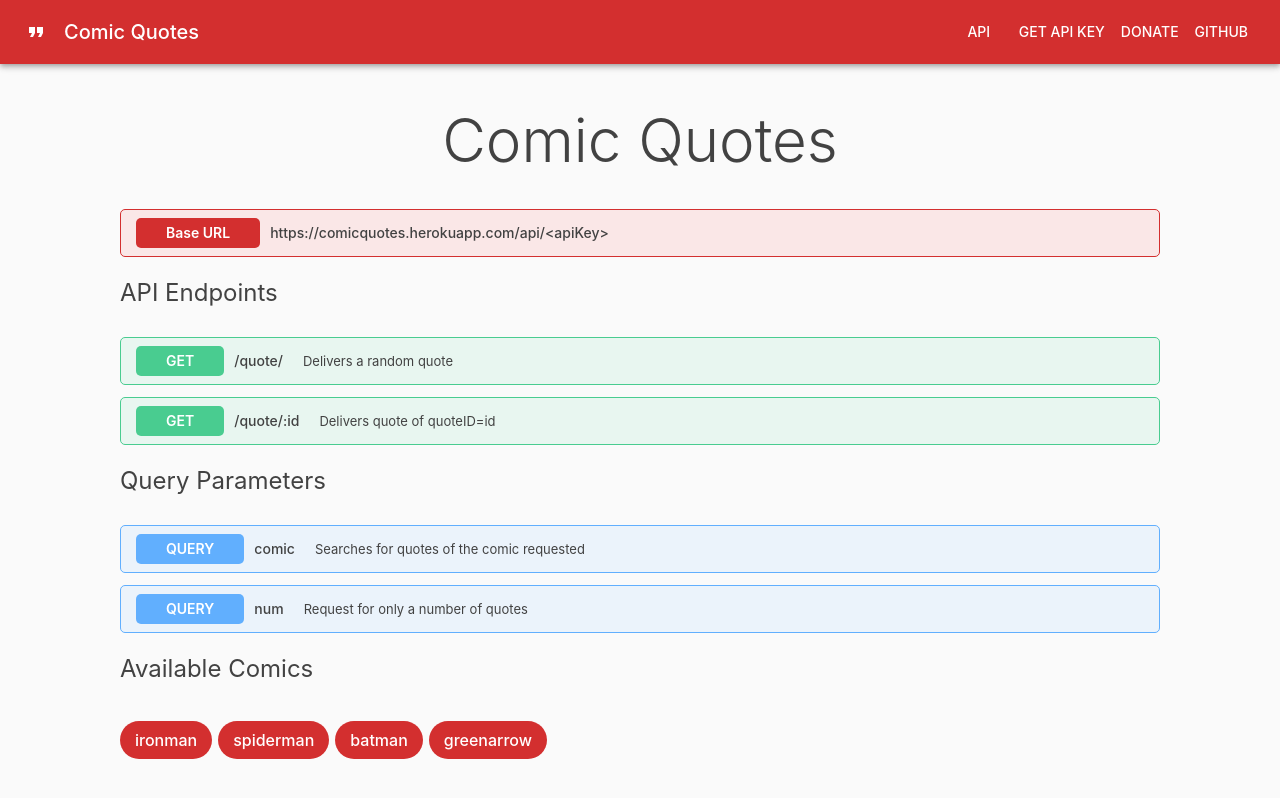
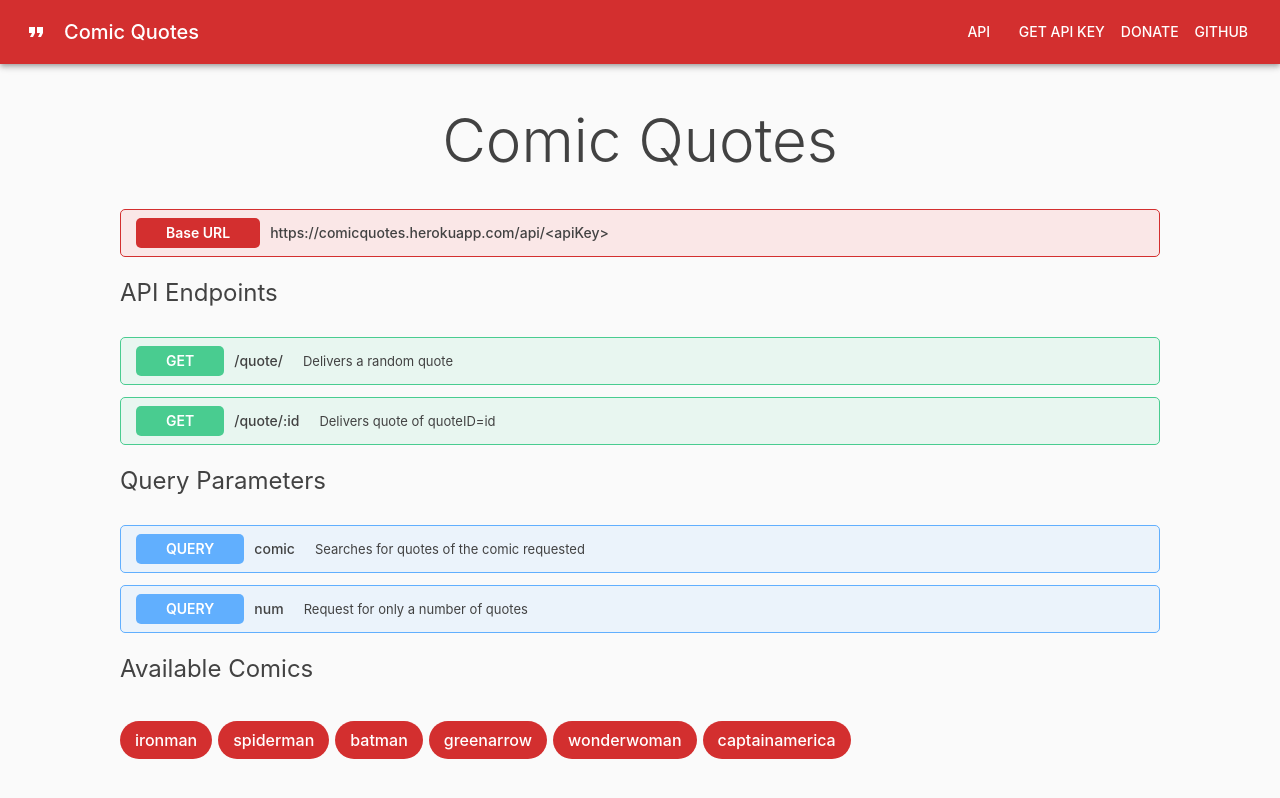
Before and after one commit to NakshatraCodes/comicquotes, a React (Create React App) app: page /#/api-docs in a window 1280 px wide. Shown: the top 798 px of the page. Built offline with nearby package versions, Linux system fonts and the light colour scheme.

Commit message:
Add more comics

```diff
--- a/src/components/Docs.js
+++ b/src/components/Docs.js
@@ -98,6 +98,8 @@
               <Badge name="spiderman" />
               <Badge name="batman" />
               <Badge name="greenarrow" />
+              <Badge name="wonderwoman" />
+              <Badge name="captainamerica" />
             </div>
           </Container>
           <Footer />
```
